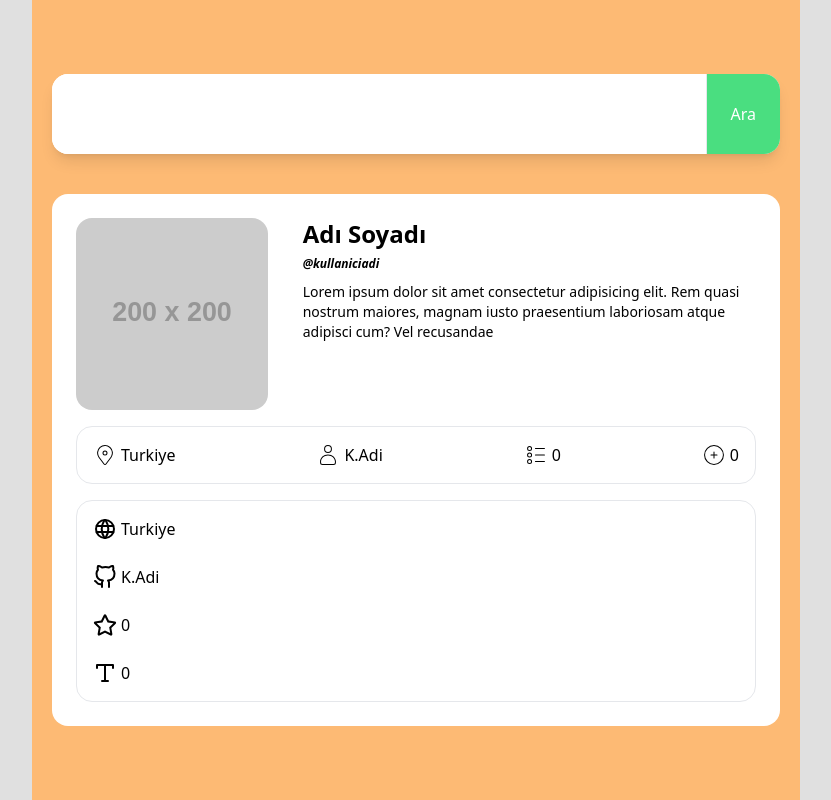
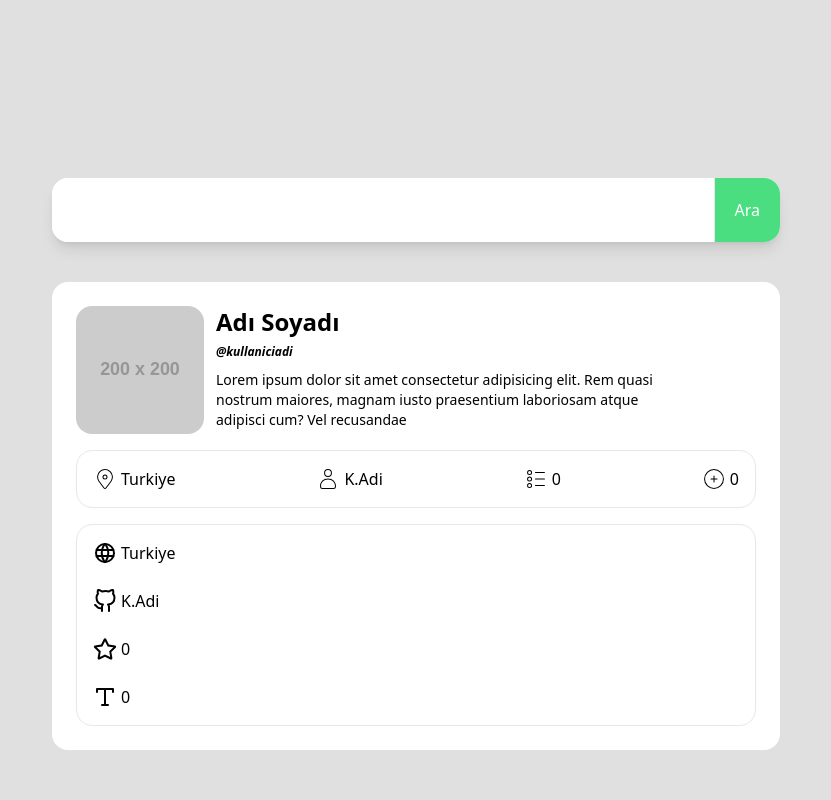
Before and after one commit to gorkemuveyk/github_finder, a React (Vite) app: page / in a window 1280 px wide. Shown: the whole page, without its empty margins (224-1055 px from the left). Built offline with nearby package versions, Linux system fonts and the light colour scheme.

Commit message:
tasarimsal ufak degisiklikler

```diff
--- a/src/App.jsx
+++ b/src/App.jsx
@@ -3,7 +3,7 @@ import UserInfo from "./components/UserInfo";
 
 function App() {
   return (
-    <div className="flex flex-col sm:bg-red-300 md:bg-blue-300 lg:bg-purple-300 xl:bg-orange-300 2xl:bg-green-300 gap-10 justify-center items-center h-screen p-5 max-w-3xl mx-auto">
+    <div className="flex flex-col gap-10 justify-center items-center h-screen p-5 max-w-3xl mx-auto">
       <SearchInput />
       <UserInfo />
     </div>
--- a/src/components/SearchInput.jsx
+++ b/src/components/SearchInput.jsx
@@ -2,12 +2,12 @@ import React from "react";
 
 const SearchInput = () => {
   return (
-    <div className="w-full shadow-lg bg-white rounded-2xl flex">
+    <div className="w-full mt-32 shadow-lg bg-white rounded-2xl flex">
       <input
         type="text"
-        className="p-7 rounded-l-2xl outline-none border-none w-full"
+        className="p-5 rounded-l-2xl outline-none border-none w-full"
       />
-      <button className="p-6 rounded-r-2xl border-l bg-green-400 text-white">
+      <button className="p-5 rounded-r-2xl border-l bg-green-400 text-white">
         Ara
       </button>
     </div>
--- a/src/components/UserInfo.jsx
+++ b/src/components/UserInfo.jsx
@@ -1,6 +1,5 @@
 import React from "react";
 import UserText from "./UserText";
-
 import UserLocation from "./UserLocation";
 import UserSocials from "./UserSocials";
 
--- a/src/components/UserLocation.jsx
+++ b/src/components/UserLocation.jsx
@@ -8,7 +8,7 @@ import {
 
 const UserLocation = () => {
   return (
-    <div className="mt-4 flex justify-between items-center border p-1 rounded-2xl">
+    <div className="mt-4 text-xs md:text-base flex justify-between items-center border p-1 rounded-2xl">
       <div className="flex items-center gap-1 p-3 justify-center rounded-2xl">
         <CiLocationOn className="size-6" /> <span>Turkiye</span>
       </div>
--- a/src/components/UserText.jsx
+++ b/src/components/UserText.jsx
@@ -2,14 +2,14 @@ import React from "react";
 
 const UserText = () => {
   return (
-    <div className="flex justify-between sm:justify-around md:justify-between">
-      <div className="w-48 h-48">
+    <div className="flex flex-col md:flex-row gap-3 justify-between sm:justify-around md:justify-start">
+      <div className="w-32 h-32">
         <img
           src="https://placehold.co/200x200"
           className="w-full h-full rounded-2xl"
         />
       </div>
-      <div className="w-1/2 md:w-8/12">
+      <div className="w-full md:w-8/12">
         <h2 className="text-2xl font-bold">Adı Soyadı</h2>
         <span className="text-xs italic font-semibold">@kullaniciadi</span>
         <p className="text-sm mt-2">
```
